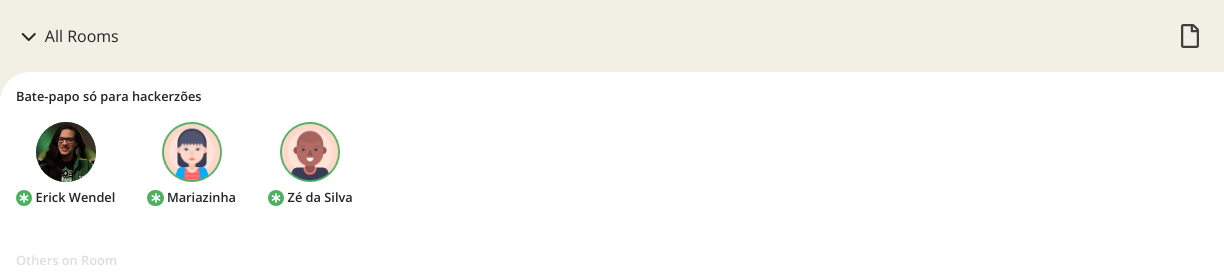
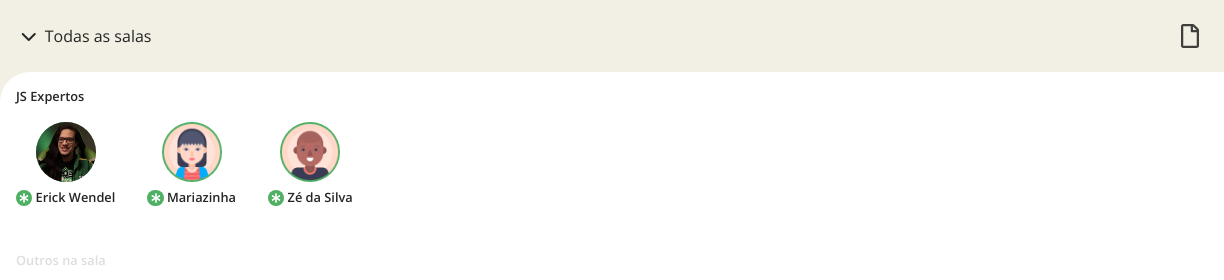
Before and after one commit to lucianovianna/club-hause, a website with bundled scripts: page app/pages/room/index.html in a window 1280 px wide. Shown: the top 280 px of the page, 0-1224 px from the left. Built offline with nearby package versions, Linux system fonts and the light colour scheme; no server answers; grey boxes are pictures that could not be loaded.

Commit message:
atualizando topico da sala

```diff
--- a/app/pages/room/index.html
+++ b/app/pages/room/index.html
@@ -24,7 +24,7 @@
   <nav>
     <a href="./../lobby/index.html" class="back-to-home">
       <i class="fa fa-chevron-down"></i>
-      All Rooms
+      Todas as salas
     </a>
     <div class="menu-icons">
       <img src="./../../assets/icons/file.svg" class="menu-icons__icon" alt="File icon" />
@@ -36,9 +36,7 @@
 
   <!-- Room -->
   <div class="room-card">
-    <p class="room-card__title" id="pTopic">
-      Bate-papo só para hackerzões
-    </p>
+    <p class="room-card__title" id="pTopic"></p>
     <div  class="room-card--align">
       <div id="gridSpeakers" class="room-card__users">
         <div class="room-card__user">
@@ -71,7 +69,7 @@
       </div>
     </div>
     <p class="room-card__subtitle">
-      Others on Room
+      Outros na sala
     </p>
     <div id="gridAttendees" class="room-card__users">
       <div class="room-card__user">
--- a/app/pages/room/src/controller.js
+++ b/app/pages/room/src/controller.js
@@ -23,6 +23,7 @@ export default class RoomController {
 
   _setupViewEvents() {
     this.view.updateUserImage(this.roomInfo.user);
+    this.view.updateRoomTopic(this.roomInfo.room);
   }
 
   _setupSocket() {
--- a/app/pages/room/src/index.js
+++ b/app/pages/room/src/index.js
@@ -5,7 +5,7 @@ import View from "./view.js";
 
 const room = {
   id: "0001",
-  top: "JS Expert",
+  topic: "JS Expertos",
 };
 
 const user = {
--- a/app/pages/room/src/view.js
+++ b/app/pages/room/src/view.js
@@ -1,8 +1,13 @@
 const imgUser = document.getElementById("imgUser");
+const roomTopic = document.getElementById("pTopic");
 
 export default class View {
   static updateUserImage({ img, username }) {
     imgUser.src = img;
     imgUser.alt = username;
   }
+
+  static updateRoomTopic({ topic }) {
+    roomTopic.innerHTML = topic;
+  }
 }
```
